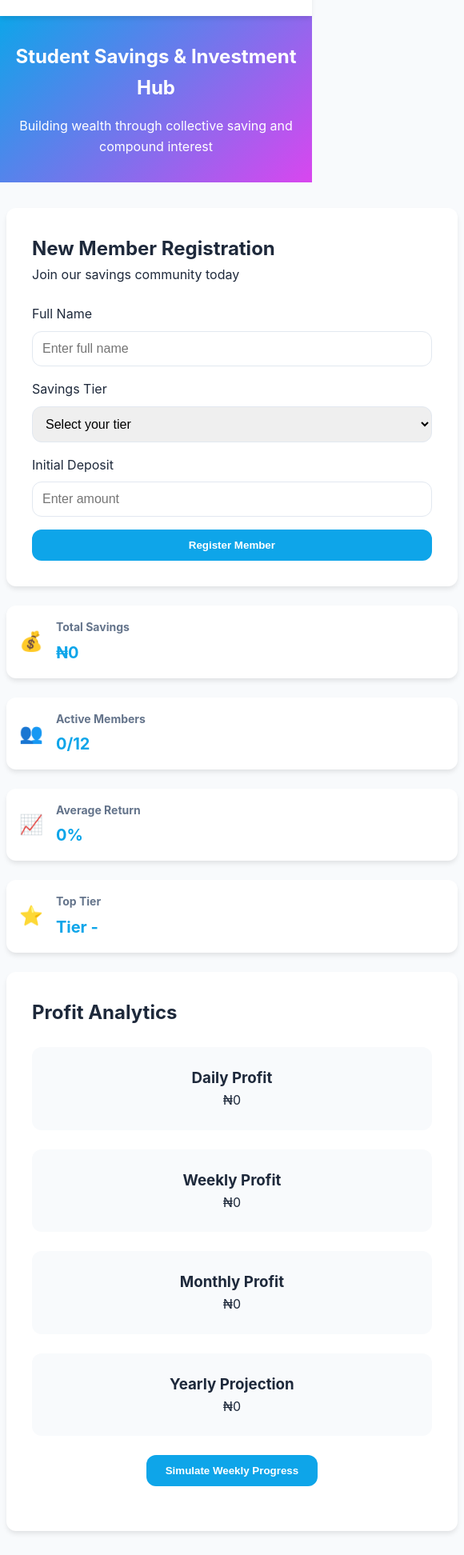
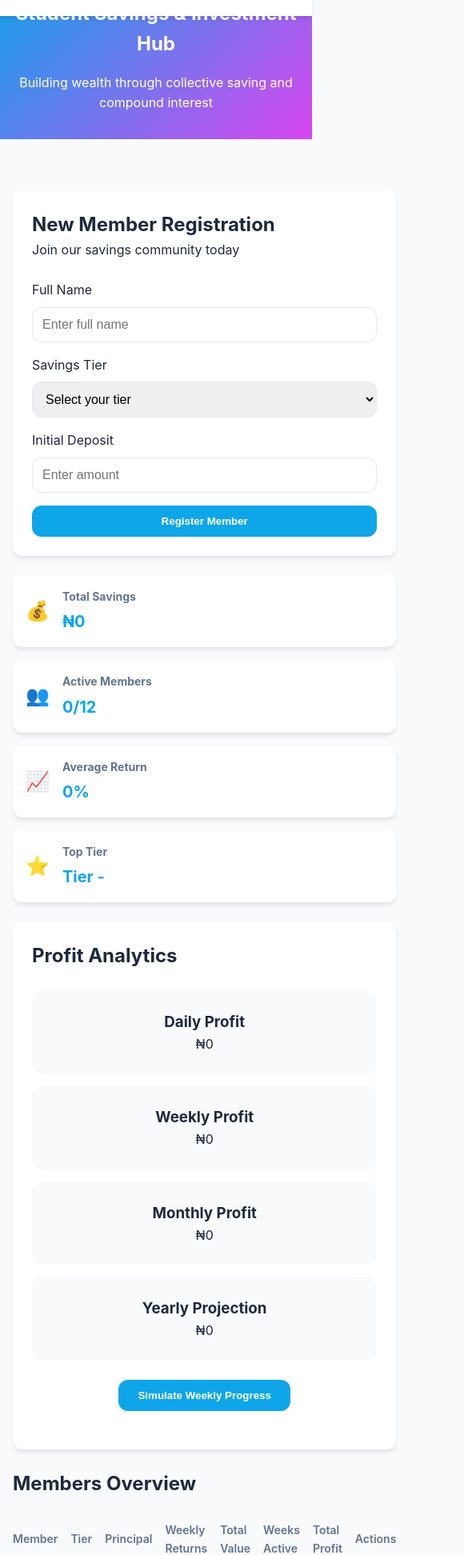
Before and after one commit to Etz-Hola/Student-Saving-Mana, a React (Create React App) app: page / in a window 390 px wide. Shown: the part 50-1994 px from the top of the page at 80% size, 580 px wide, since content can reach past the window. Built offline with nearby package versions, Linux system fonts and the light colour scheme.

Commit message:
Revert "adjust the nav bar"

```diff
--- a/src/index.css
+++ b/src/index.css
@@ -380,7 +380,7 @@ input:focus, select:focus {
   }
 }
 
-/* @media (max-width: 768px) {
+@media (max-width: 768px) {
   .nav-bar {
     padding: 1rem;
     position: fixed;
@@ -442,49 +442,6 @@ input:focus, select:focus {
     width: 95%;
     padding: 1.25rem;
     margin: 0.5rem;
-  }
-} */
-@media (max-width: 768px) {
-  .nav-links {
-    display: none;
-  }
-
-  .hero-section {
-    padding: 2rem 1rem;
-  }
-
-  .hero-section h1 {
-    font-size: 2rem;
-  }
-
-  .content-wrapper {
-    padding: 0 0.5rem;
-  }
-
-  .stats-grid {
-    grid-template-columns: 1fr;
-  }
-
-  .profit-grid {
-    grid-template-columns: 1fr;
-  }
-
-  .table-responsive {
-    margin: 1rem -0.5rem;
-  }
-
-  .members-table th,
-  .members-table td {
-    padding: 0.75rem 0.5rem;
-  }
-
-  .modal-content {
-    padding: 1.5rem;
-    margin: 1rem;
-  }
-
-  .footer {
-    padding: 2rem 1rem;
   }
 }
 
```
